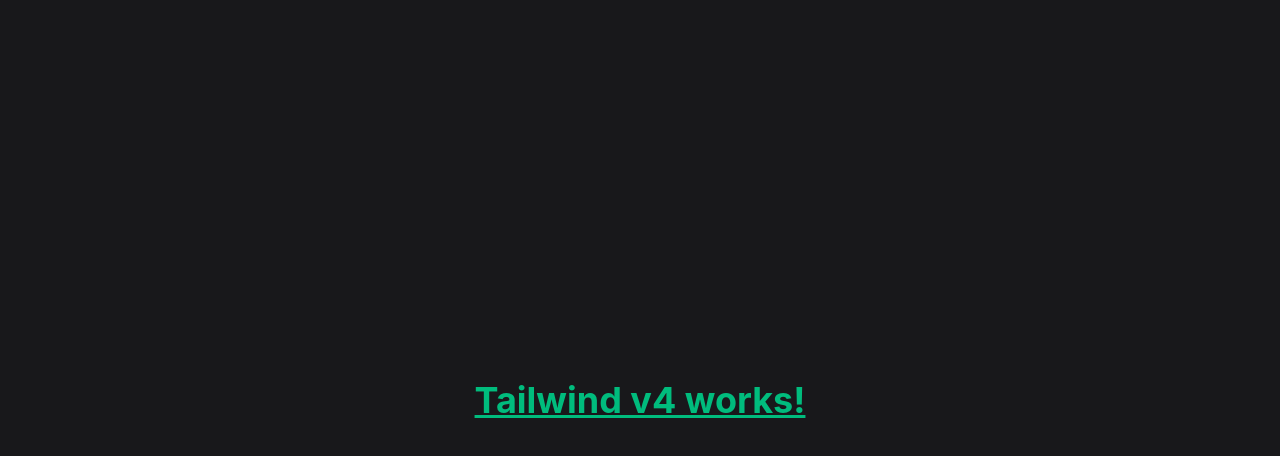
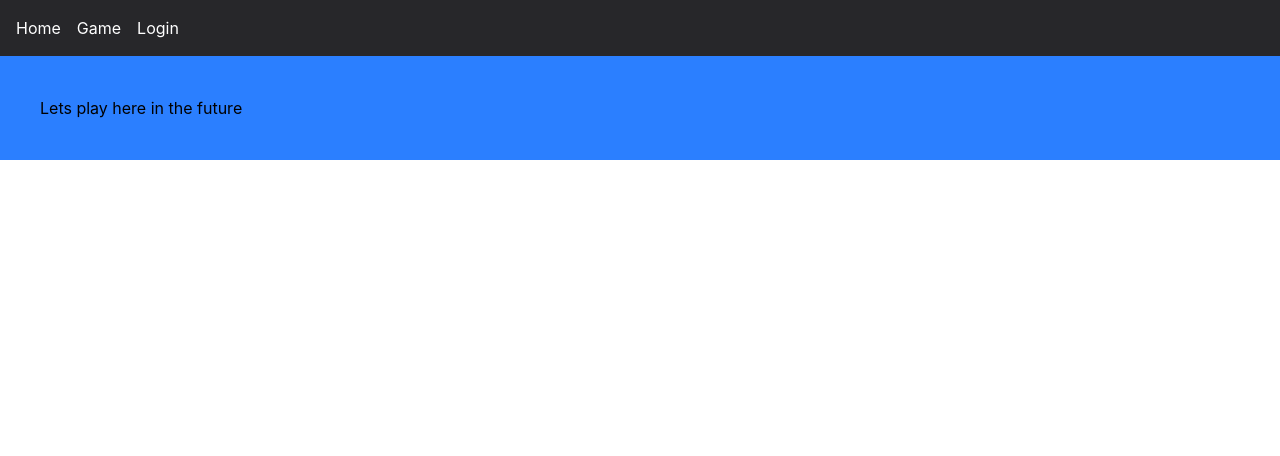
Before and after one commit to mist-interactive/frontend, a React (Vite) app: page /Game in a window 1280 px wide. Shown: the top 456 px of the page. Built offline with nearby package versions, Linux system fonts and the light colour scheme.

Commit message:
feat(routing): implement basic SPA navigation

```diff
--- a/package.json
+++ b/package.json
@@ -11,7 +11,8 @@
   },
   "dependencies": {
     "react": "^19.2.7",
-    "react-dom": "^19.2.7"
+    "react-dom": "^19.2.7",
+    "react-router-dom": "^7.18.1"
   },
   "devDependencies": {
     "@eslint/js": "^10.0.1",
--- a/src/App.tsx
+++ b/src/App.tsx
@@ -1,19 +1,24 @@
-import { useState } from 'react'
-import reactLogo from './assets/react.svg'
-import viteLogo from './assets/vite.svg'
-import heroImg from './assets/hero.png'
-import './App.css'
+import { BrowserRouter, Routes, Route, Link } from 'react-router-dom';
+import Login from './Login';
+import Home from './Home';
+import Game from './Game';
 
-function App() {
-  const [count, setCount] = useState(0)
+export default function App() {
+  return (
+    <BrowserRouter>
+      {/* This navbar is always visible */}
+      <nav className="p-4 bg-zinc-800 text-white flex gap-4">
+        <Link to="/">Home</Link>
+        <Link to="/game">Game</Link>
+        <Link to="/login">Login</Link>
+      </nav>
 
-  return (
-   <div className="flex min-h-screen items-center justify-center bg-zinc-900">
-      <h1 className="text-4xl font-bold text-emerald-500 underline">
-        Tailwind v4 works!
-      </h1>
-    </div>
-  )
+      {/* This changes by URLS */}
+      <Routes>
+        <Route path="/" element={<Home />} />
+        <Route path="/Game" element={<Game/>} />
+        <Route path="/Login" element={<Login/>} />
+      </Routes>
+    </BrowserRouter>
+  );
 }
-
-export default App
--- /dev/null
+++ b/src/Game.tsx
@@ -0,0 +1,3 @@
+export default function Game() {
+  return <div className="p-10 bg-blue-500 text-pink">Lets play here in the future</div>;
+}
--- /dev/null
+++ b/src/Home.tsx
@@ -0,0 +1,3 @@
+export default function Home() {
+  return <div className="p-10 bg-blue-500 text-white">You are in Home!</div>;
+}
--- /dev/null
+++ b/src/Login.tsx
@@ -0,0 +1,3 @@
+export default function Login() {
+  return <div className="p-10 bg-blue-500 text-green">Welcome to login page</div>;
+}
```
Also changed, not shown: 1 other file (tests, documents, lock files or other folders).
